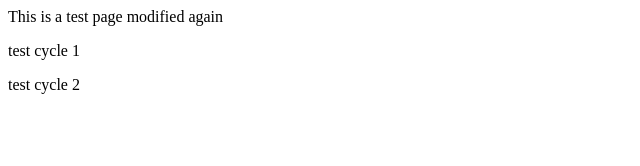
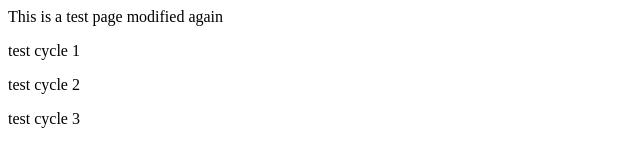
Before and after one commit to sman0123/nginx-application, a plain HTML site: page index.html in a window 1280 px wide. Shown: the full height of the page, 0-640 px from the left. Drawn offline with Linux system fonts and the light colour scheme.

Commit message:
Update index.html

```diff
--- a/index.html
+++ b/index.html
@@ -6,5 +6,6 @@
 	<p>This is a test page modified again</p>
 	<p>test cycle 1 </P>
 	<p>test cycle 2 </P>
+        <p>test cycle 3 </p>
 </body>
 </html>
```
